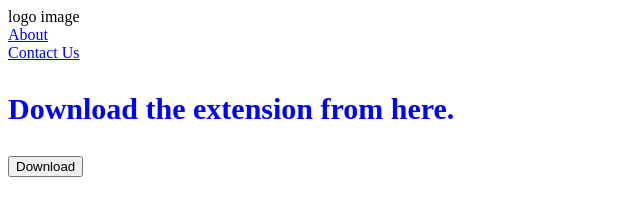
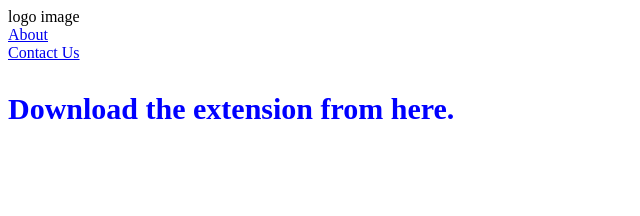
Before and after one commit to ammar6679/PROJECTBB-1, a plain HTML site: page index.html in a window 1280 px wide. Shown: the whole page, without its empty margins (0-640 px from the left). Drawn offline with Linux system fonts and the light colour scheme.

Commit message:
Update index.html

```diff
--- a/index.html
+++ b/index.html
@@ -26,7 +26,7 @@
 	</header>
 	<div class="content">
 		<h3>Download the extension from here.</h3>
-		<button>Download</button>
+
 	</div>
 </body>
 </html>
```
